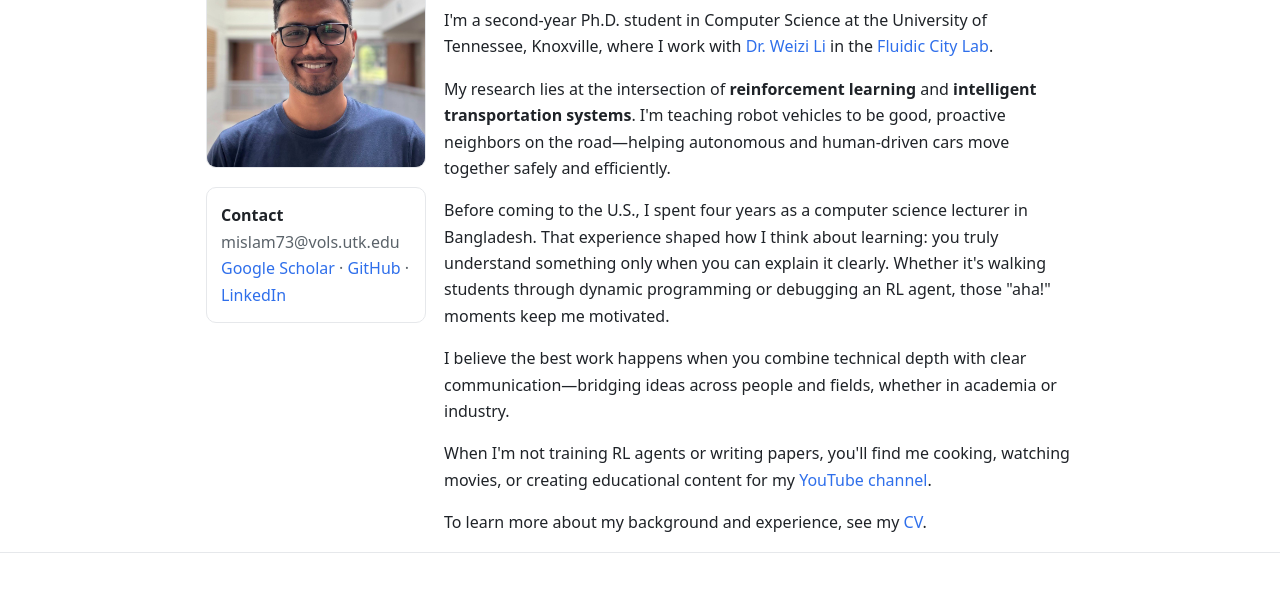
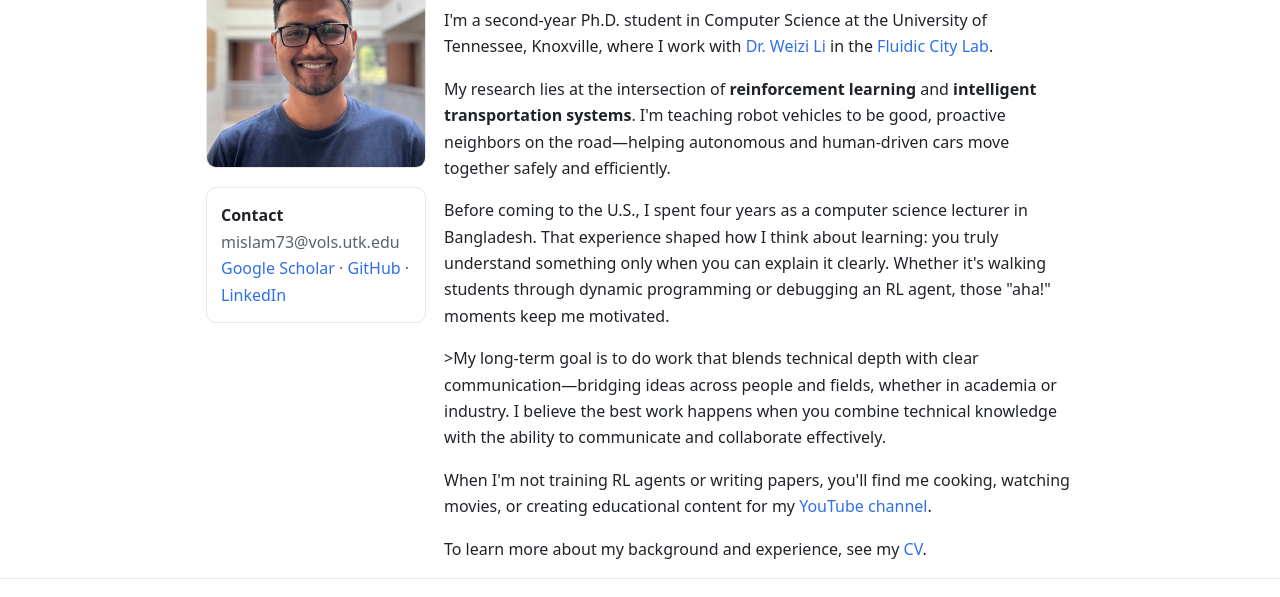
Before and after one commit to iftekharCS/iftekharCS.github.io, a plain HTML site: page index.html in a window 1280 px wide. Shown: the part 117-714 px from the top of the page. Drawn offline with Linux system fonts and the light colour scheme.

Commit message:
Revise paragraph on technical depth and communication
Updated paragraph to clarify the importance of combining technical knowledge with communication skills.

```diff
--- a/index.html
+++ b/index.html
@@ -36,7 +36,7 @@
 
 <p>Before coming to the U.S., I spent four years as a computer science lecturer in Bangladesh. That experience shaped how I think about learning: you truly understand something only when you can explain it clearly. Whether it's walking students through dynamic programming or debugging an RL agent, those "aha!" moments keep me motivated.</p>
 
-<p>I believe the best work happens when you combine technical depth with clear communication—bridging ideas across people and fields, whether in academia or industry.</p>
+<p>>My long-term goal is to do work that blends technical depth with clear communication—bridging ideas across people and fields, whether in academia or industry. I believe the best work happens when you combine technical knowledge with the ability to communicate and collaborate effectively.</p>
 
 <p>When I'm not training RL agents or writing papers, you'll find me cooking, watching movies, or creating educational content for my <a href="https://www.youtube.com/@philoCS">YouTube channel</a>.</p>
 
```
